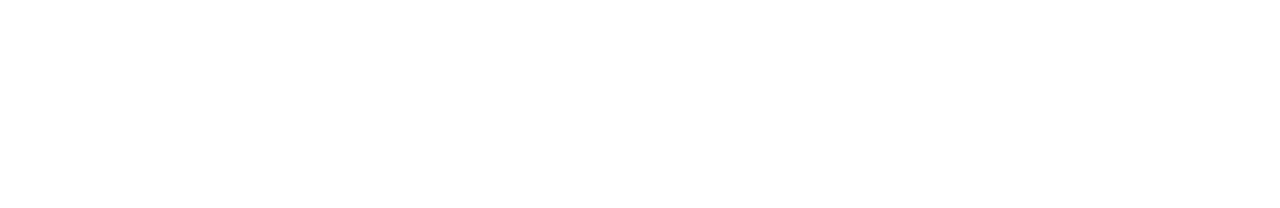
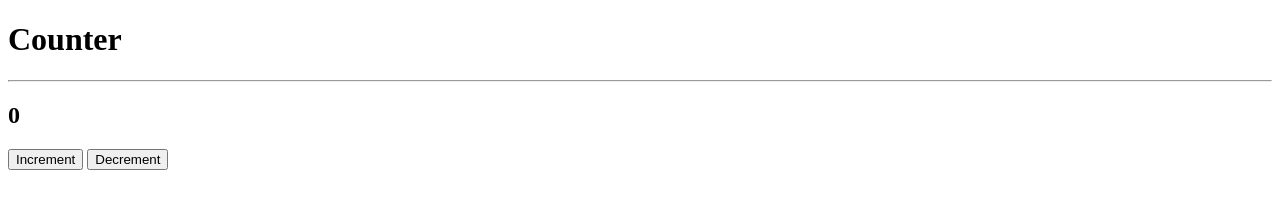
Before and after one commit to scottwr98/crazy_counter, a plain HTML site: page index.html in a window 1280 px wide. Drawn offline with Linux system fonts and the light colour scheme.

Commit message:
initial static UI

```diff
--- a/index.html
+++ b/index.html
@@ -6,6 +6,10 @@
         <meta name="viewport" content="width=device-width, initial-scale=1">
     </head>
     <body>
-
+        <h1>Counter</h1>
+        <hr />
+        <h2>0</h2>
+        <button>Increment</button>
+        <button>Decrement</button>
     </body>
 </html>
```
